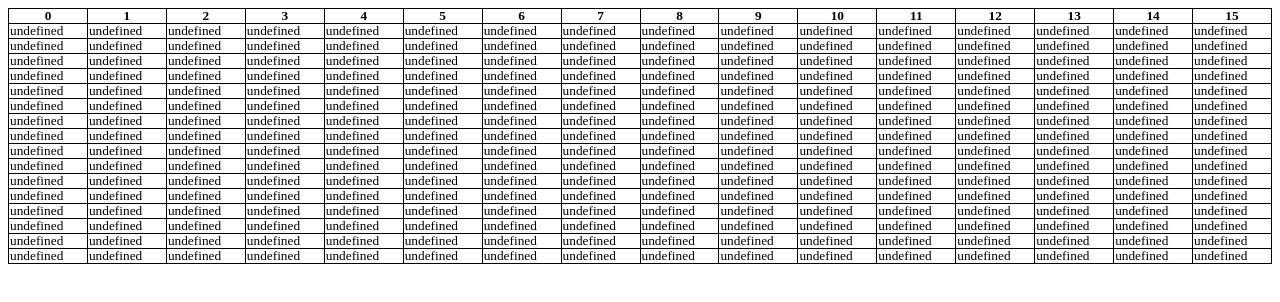
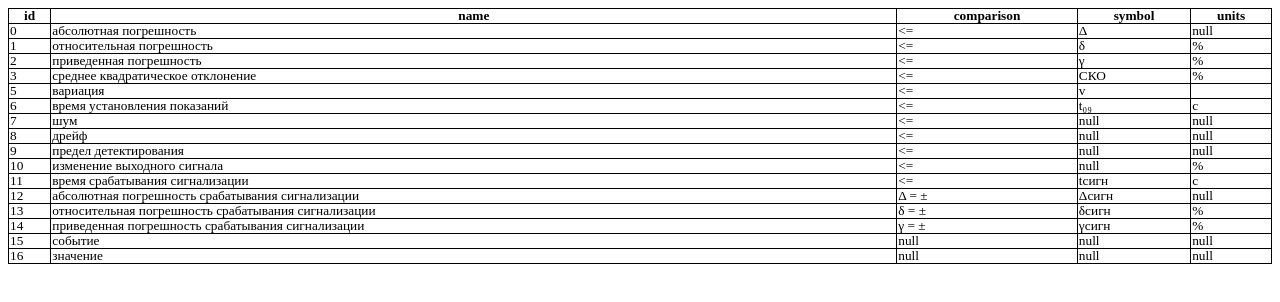
Before and after one commit to ave6990/metr, a website: page view.html in a window 1280 px wide. Drawn offline with Linux system fonts and the light colour scheme.

Commit message:
On branch html_out  Changes to be committed: 	modified:   lib/html-gen.js 	modified:   view.html

```diff
--- a/view.html
+++ b/view.html
@@ -26,312 +26,125 @@
 <table id='data_from_query'>
 <thead>
 <tr>
-<th>0</th>
-<th>1</th>
-<th>2</th>
-<th>3</th>
-<th>4</th>
-<th>5</th>
-<th>6</th>
-<th>7</th>
-<th>8</th>
-<th>9</th>
-<th>10</th>
-<th>11</th>
-<th>12</th>
-<th>13</th>
-<th>14</th>
-<th>15</th>
+<th>id</th>
+<th>name</th>
+<th>comparison</th>
+<th>symbol</th>
+<th>units</th>
 </tr>
 </thead>
 <tbody>
 <tr id='row_0'>
-<td id='cell_0_0'>undefined</td>
-<td id='cell_0_1'>undefined</td>
-<td id='cell_0_2'>undefined</td>
-<td id='cell_0_3'>undefined</td>
-<td id='cell_0_4'>undefined</td>
-<td id='cell_0_5'>undefined</td>
-<td id='cell_0_6'>undefined</td>
-<td id='cell_0_7'>undefined</td>
-<td id='cell_0_8'>undefined</td>
-<td id='cell_0_9'>undefined</td>
-<td id='cell_0_10'>undefined</td>
-<td id='cell_0_11'>undefined</td>
-<td id='cell_0_12'>undefined</td>
-<td id='cell_0_13'>undefined</td>
-<td id='cell_0_14'>undefined</td>
-<td id='cell_0_15'>undefined</td>
+<td id='cell_0_0'>0</td>
+<td id='cell_0_1'>абсолютная погрешность</td>
+<td id='cell_0_2'><=</td>
+<td id='cell_0_3'>Δ</td>
+<td id='cell_0_4'>null</td>
 </tr>
 <tr id='row_1'>
-<td id='cell_1_0'>undefined</td>
-<td id='cell_1_1'>undefined</td>
-<td id='cell_1_2'>undefined</td>
-<td id='cell_1_3'>undefined</td>
-<td id='cell_1_4'>undefined</td>
-<td id='cell_1_5'>undefined</td>
-<td id='cell_1_6'>undefined</td>
-<td id='cell_1_7'>undefined</td>
-<td id='cell_1_8'>undefined</td>
-<td id='cell_1_9'>undefined</td>
-<td id='cell_1_10'>undefined</td>
-<td id='cell_1_11'>undefined</td>
-<td id='cell_1_12'>undefined</td>
-<td id='cell_1_13'>undefined</td>
-<td id='cell_1_14'>undefined</td>
-<td id='cell_1_15'>undefined</td>
+<td id='cell_1_0'>1</td>
+<td id='cell_1_1'>относительная погрешность</td>
+<td id='cell_1_2'><=</td>
+<td id='cell_1_3'>δ</td>
+<td id='cell_1_4'>%</td>
 </tr>
 <tr id='row_2'>
-<td id='cell_2_0'>undefined</td>
-<td id='cell_2_1'>undefined</td>
-<td id='cell_2_2'>undefined</td>
-<td id='cell_2_3'>undefined</td>
-<td id='cell_2_4'>undefined</td>
-<td id='cell_2_5'>undefined</td>
-<td id='cell_2_6'>undefined</td>
-<td id='cell_2_7'>undefined</td>
-<td id='cell_2_8'>undefined</td>
-<td id='cell_2_9'>undefined</td>
-<td id='cell_2_10'>undefined</td>
-<td id='cell_2_11'>undefined</td>
-<td id='cell_2_12'>undefined</td>
-<td id='cell_2_13'>undefined</td>
-<td id='cell_2_14'>undefined</td>
-<td id='cell_2_15'>undefined</td>
+<td id='cell_2_0'>2</td>
+<td id='cell_2_1'>приведенная погрешность</td>
+<td id='cell_2_2'><=</td>
+<td id='cell_2_3'>γ</td>
+<td id='cell_2_4'>%</td>
 </tr>
 <tr id='row_3'>
-<td id='cell_3_0'>undefined</td>
-<td id='cell_3_1'>undefined</td>
-<td id='cell_3_2'>undefined</td>
-<td id='cell_3_3'>undefined</td>
-<td id='cell_3_4'>undefined</td>
-<td id='cell_3_5'>undefined</td>
-<td id='cell_3_6'>undefined</td>
-<td id='cell_3_7'>undefined</td>
-<td id='cell_3_8'>undefined</td>
-<td id='cell_3_9'>undefined</td>
-<td id='cell_3_10'>undefined</td>
-<td id='cell_3_11'>undefined</td>
-<td id='cell_3_12'>undefined</td>
-<td id='cell_3_13'>undefined</td>
-<td id='cell_3_14'>undefined</td>
-<td id='cell_3_15'>undefined</td>
+<td id='cell_3_0'>3</td>
+<td id='cell_3_1'>среднее квадратическое отклонение</td>
+<td id='cell_3_2'><=</td>
+<td id='cell_3_3'>СКО</td>
+<td id='cell_3_4'>%</td>
 </tr>
 <tr id='row_4'>
-<td id='cell_4_0'>undefined</td>
-<td id='cell_4_1'>undefined</td>
-<td id='cell_4_2'>undefined</td>
-<td id='cell_4_3'>undefined</td>
-<td id='cell_4_4'>undefined</td>
-<td id='cell_4_5'>undefined</td>
-<td id='cell_4_6'>undefined</td>
-<td id='cell_4_7'>undefined</td>
-<td id='cell_4_8'>undefined</td>
-<td id='cell_4_9'>undefined</td>
-<td id='cell_4_10'>undefined</td>
-<td id='cell_4_11'>undefined</td>
-<td id='cell_4_12'>undefined</td>
-<td id='cell_4_13'>undefined</td>
-<td id='cell_4_14'>undefined</td>
-<td id='cell_4_15'>undefined</td>
+<td id='cell_4_0'>5</td>
+<td id='cell_4_1'>вариация</td>
+<td id='cell_4_2'><=</td>
+<td id='cell_4_3'>v</td>
+<td id='cell_4_4'></td>
 </tr>
 <tr id='row_5'>
-<td id='cell_5_0'>undefined</td>
-<td id='cell_5_1'>undefined</td>
-<td id='cell_5_2'>undefined</td>
-<td id='cell_5_3'>undefined</td>
-<td id='cell_5_4'>undefined</td>
-<td id='cell_5_5'>undefined</td>
-<td id='cell_5_6'>undefined</td>
-<td id='cell_5_7'>undefined</td>
-<td id='cell_5_8'>undefined</td>
-<td id='cell_5_9'>undefined</td>
-<td id='cell_5_10'>undefined</td>
-<td id='cell_5_11'>undefined</td>
-<td id='cell_5_12'>undefined</td>
-<td id='cell_5_13'>undefined</td>
-<td id='cell_5_14'>undefined</td>
-<td id='cell_5_15'>undefined</td>
+<td id='cell_5_0'>6</td>
+<td id='cell_5_1'>время установления показаний</td>
+<td id='cell_5_2'><=</td>
+<td id='cell_5_3'>t₀₉</td>
+<td id='cell_5_4'>c</td>
 </tr>
 <tr id='row_6'>
-<td id='cell_6_0'>undefined</td>
-<td id='cell_6_1'>undefined</td>
-<td id='cell_6_2'>undefined</td>
-<td id='cell_6_3'>undefined</td>
-<td id='cell_6_4'>undefined</td>
-<td id='cell_6_5'>undefined</td>
-<td id='cell_6_6'>undefined</td>
-<td id='cell_6_7'>undefined</td>
-<td id='cell_6_8'>undefined</td>
-<td id='cell_6_9'>undefined</td>
-<td id='cell_6_10'>undefined</td>
-<td id='cell_6_11'>undefined</td>
-<td id='cell_6_12'>undefined</td>
-<td id='cell_6_13'>undefined</td>
-<td id='cell_6_14'>undefined</td>
-<td id='cell_6_15'>undefined</td>
+<td id='cell_6_0'>7</td>
+<td id='cell_6_1'>шум</td>
+<td id='cell_6_2'><=</td>
+<td id='cell_6_3'>null</td>
+<td id='cell_6_4'>null</td>
 </tr>
 <tr id='row_7'>
-<td id='cell_7_0'>undefined</td>
-<td id='cell_7_1'>undefined</td>
-<td id='cell_7_2'>undefined</td>
-<td id='cell_7_3'>undefined</td>
-<td id='cell_7_4'>undefined</td>
-<td id='cell_7_5'>undefined</td>
-<td id='cell_7_6'>undefined</td>
-<td id='cell_7_7'>undefined</td>
-<td id='cell_7_8'>undefined</td>
-<td id='cell_7_9'>undefined</td>
-<td id='cell_7_10'>undefined</td>
-<td id='cell_7_11'>undefined</td>
-<td id='cell_7_12'>undefined</td>
-<td id='cell_7_13'>undefined</td>
-<td id='cell_7_14'>undefined</td>
-<td id='cell_7_15'>undefined</td>
+<td id='cell_7_0'>8</td>
+<td id='cell_7_1'>дрейф</td>
+<td id='cell_7_2'><=</td>
+<td id='cell_7_3'>null</td>
+<td id='cell_7_4'>null</td>
 </tr>
 <tr id='row_8'>
-<td id='cell_8_0'>undefined</td>
-<td id='cell_8_1'>undefined</td>
-<td id='cell_8_2'>undefined</td>
-<td id='cell_8_3'>undefined</td>
-<td id='cell_8_4'>undefined</td>
-<td id='cell_8_5'>undefined</td>
-<td id='cell_8_6'>undefined</td>
-<td id='cell_8_7'>undefined</td>
-<td id='cell_8_8'>undefined</td>
-<td id='cell_8_9'>undefined</td>
-<td id='cell_8_10'>undefined</td>
-<td id='cell_8_11'>undefined</td>
-<td id='cell_8_12'>undefined</td>
-<td id='cell_8_13'>undefined</td>
-<td id='cell_8_14'>undefined</td>
-<td id='cell_8_15'>undefined</td>
+<td id='cell_8_0'>9</td>
+<td id='cell_8_1'>предел детектирования</td>
+<td id='cell_8_2'><=</td>
+<td id='cell_8_3'>null</td>
+<td id='cell_8_4'>null</td>
 </tr>
 <tr id='row_9'>
-<td id='cell_9_0'>undefined</td>
-<td id='cell_9_1'>undefined</td>
-<td id='cell_9_2'>undefined</td>
-<td id='cell_9_3'>undefined</td>
-<td id='cell_9_4'>undefined</td>
-<td id='cell_9_5'>undefined</td>
-<td id='cell_9_6'>undefined</td>
-<td id='cell_9_7'>undefined</td>
-<td id='cell_9_8'>undefined</td>
-<td id='cell_9_9'>undefined</td>
-<td id='cell_9_10'>undefined</td>
-<td id='cell_9_11'>undefined</td>
-<td id='cell_9_12'>undefined</td>
-<td id='cell_9_13'>undefined</td>
-<td id='cell_9_14'>undefined</td>
-<td id='cell_9_15'>undefined</td>
+<td id='cell_9_0'>10</td>
+<td id='cell_9_1'>изменение выходного сигнала</td>
+<td id='cell_9_2'><=</td>
+<td id='cell_9_3'>null</td>
+<td id='cell_9_4'>%</td>
 </tr>
 <tr id='row_10'>
-<td id='cell_10_0'>undefined</td>
-<td id='cell_10_1'>undefined</td>
-<td id='cell_10_2'>undefined</td>
-<td id='cell_10_3'>undefined</td>
-<td id='cell_10_4'>undefined</td>
-<td id='cell_10_5'>undefined</td>
-<td id='cell_10_6'>undefined</td>
-<td id='cell_10_7'>undefined</td>
-<td id='cell_10_8'>undefined</td>
-<td id='cell_10_9'>undefined</td>
-<td id='cell_10_10'>undefined</td>
-<td id='cell_10_11'>undefined</td>
-<td id='cell_10_12'>undefined</td>
-<td id='cell_10_13'>undefined</td>
-<td id='cell_10_14'>undefined</td>
-<td id='cell_10_15'>undefined</td>
+<td id='cell_10_0'>11</td>
+<td id='cell_10_1'>время срабатывания сигнализации</td>
+<td id='cell_10_2'><=</td>
+<td id='cell_10_3'>tсигн</td>
+<td id='cell_10_4'>c</td>
 </tr>
 <tr id='row_11'>
-<td id='cell_11_0'>undefined</td>
-<td id='cell_11_1'>undefined</td>
-<td id='cell_11_2'>undefined</td>
-<td id='cell_11_3'>undefined</td>
-<td id='cell_11_4'>undefined</td>
-<td id='cell_11_5'>undefined</td>
-<td id='cell_11_6'>undefined</td>
-<td id='cell_11_7'>undefined</td>
-<td id='cell_11_8'>undefined</td>
-<td id='cell_11_9'>undefined</td>
-<td id='cell_11_10'>undefined</td>
-<td id='cell_11_11'>undefined</td>
-<td id='cell_11_12'>undefined</td>
-<td id='cell_11_13'>undefined</td>
-<td id='cell_11_14'>undefined</td>
-<td id='cell_11_15'>undefined</td>
+<td id='cell_11_0'>12</td>
+<td id='cell_11_1'>абсолютная погрешность срабатывания сигнализации</td>
+<td id='cell_11_2'>Δ = ±</td>
+<td id='cell_11_3'>Δсигн</td>
+<td id='cell_11_4'>null</td>
 </tr>
 <tr id='row_12'>
-<td id='cell_12_0'>undefined</td>
-<td id='cell_12_1'>undefined</td>
-<td id='cell_12_2'>undefined</td>
-<td id='cell_12_3'>undefined</td>
-<td id='cell_12_4'>undefined</td>
-<td id='cell_12_5'>undefined</td>
-<td id='cell_12_6'>undefined</td>
-<td id='cell_12_7'>undefined</td>
-<td id='cell_12_8'>undefined</td>
-<td id='cell_12_9'>undefined</td>
-<td id='cell_12_10'>undefined</td>
-<td id='cell_12_11'>undefined</td>
-<td id='cell_12_12'>undefined</td>
-<td id='cell_12_13'>undefined</td>
-<td id='cell_12_14'>undefined</td>
-<td id='cell_12_15'>undefined</td>
+<td id='cell_12_0'>13</td>
+<td id='cell_12_1'>относительная погрешность срабатывания сигнализации</td>
+<td id='cell_12_2'>δ = ±</td>
+<td id='cell_12_3'>δсигн</td>
+<td id='cell_12_4'>%</td>
 </tr>
 <tr id='row_13'>
-<td id='cell_13_0'>undefined</td>
-<td id='cell_13_1'>undefined</td>
-<td id='cell_13_2'>undefined</td>
-<td id='cell_13_3'>undefined</td>
-<td id='cell_13_4'>undefined</td>
-<td id='cell_13_5'>undefined</td>
-<td id='cell_13_6'>undefined</td>
-<td id='cell_13_7'>undefined</td>
-<td id='cell_13_8'>undefined</td>
-<td id='cell_13_9'>undefined</td>
-<td id='cell_13_10'>undefined</td>
-<td id='cell_13_11'>undefined</td>
-<td id='cell_13_12'>undefined</td>
-<td id='cell_13_13'>undefined</td>
-<td id='cell_13_14'>undefined</td>
-<td id='cell_13_15'>undefined</td>
+<td id='cell_13_0'>14</td>
+<td id='cell_13_1'>приведенная погрешность срабатывания сигнализации</td>
+<td id='cell_13_2'>γ = ±</td>
+<td id='cell_13_3'>γсигн</td>
+<td id='cell_13_4'>%</td>
 </tr>
 <tr id='row_14'>
-<td id='cell_14_0'>undefined</td>
-<td id='cell_14_1'>undefined</td>
-<td id='cell_14_2'>undefined</td>
-<td id='cell_14_3'>undefined</td>
-<td id='cell_14_4'>undefined</td>
-<td id='cell_14_5'>undefined</td>
-<td id='cell_14_6'>undefined</td>
-<td id='cell_14_7'>undefined</td>
-<td id='cell_14_8'>undefined</td>
-<td id='cell_14_9'>undefined</td>
-<td id='cell_14_10'>undefined</td>
-<td id='cell_14_11'>undefined</td>
-<td id='cell_14_12'>undefined</td>
-<td id='cell_14_13'>undefined</td>
-<td id='cell_14_14'>undefined</td>
-<td id='cell_14_15'>undefined</td>
+<td id='cell_14_0'>15</td>
+<td id='cell_14_1'>событие</td>
+<td id='cell_14_2'>null</td>
+<td id='cell_14_3'>null</td>
+<td id='cell_14_4'>null</td>
 </tr>
 <tr id='row_15'>
-<td id='cell_15_0'>undefined</td>
-<td id='cell_15_1'>undefined</td>
-<td id='cell_15_2'>undefined</td>
-<td id='cell_15_3'>undefined</td>
-<td id='cell_15_4'>undefined</td>
-<td id='cell_15_5'>undefined</td>
-<td id='cell_15_6'>undefined</td>
-<td id='cell_15_7'>undefined</td>
-<td id='cell_15_8'>undefined</td>
-<td id='cell_15_9'>undefined</td>
-<td id='cell_15_10'>undefined</td>
-<td id='cell_15_11'>undefined</td>
-<td id='cell_15_12'>undefined</td>
-<td id='cell_15_13'>undefined</td>
-<td id='cell_15_14'>undefined</td>
-<td id='cell_15_15'>undefined</td>
+<td id='cell_15_0'>16</td>
+<td id='cell_15_1'>значение</td>
+<td id='cell_15_2'>null</td>
+<td id='cell_15_3'>null</td>
+<td id='cell_15_4'>null</td>
 </tr>
 </tbody>
 </table>
```
Also changed, not shown: lib/html-gen.js (+8 -4 lines).
